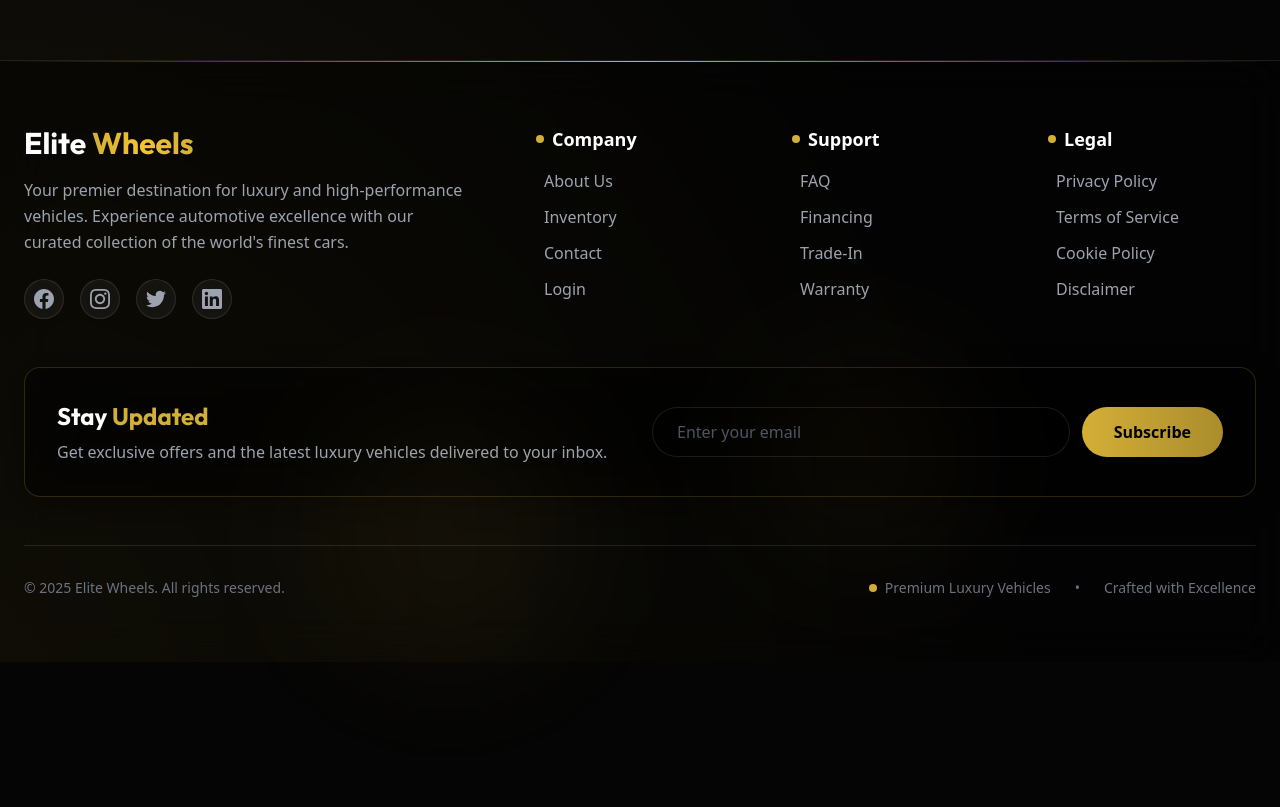
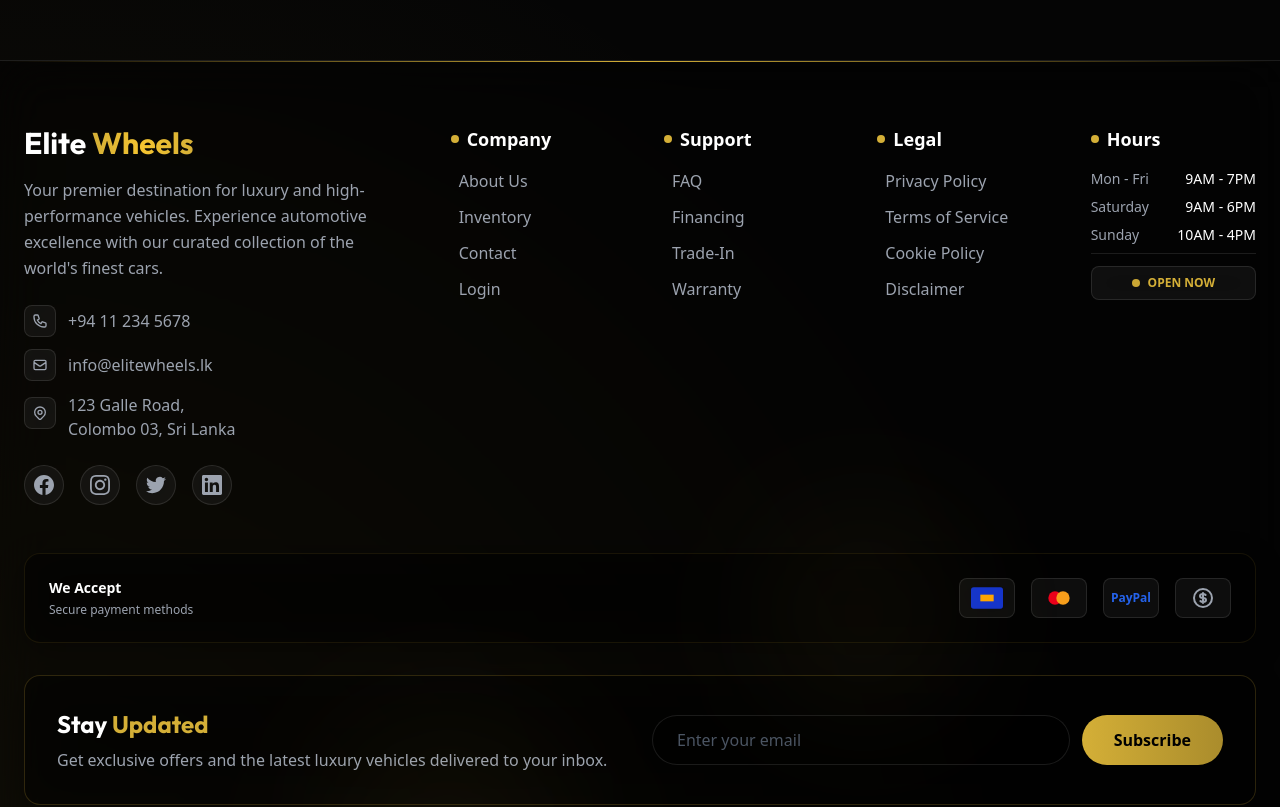
Before and after one commit to RavinduWanasinghe0524/Elite-wheels-next, a Next.js app: page /about in a window 1280 px wide. Shown: the part 2580-3387 px from the top of the page. Before the commit the page ends 3242 px from the top, so only its background shows below. Built offline with nearby package versions, Linux system fonts and the light colour scheme.

Commit message:
feat: add new Footer component with navigation, social links, and contact information.

```diff
--- a/components/Footer.tsx
+++ b/components/Footer.tsx
@@ -41,7 +41,7 @@ export default function Footer() {
 
       <div className="container mx-auto px-6 py-16">
         {/* Main Footer Content */}
-        <div className="grid grid-cols-1 md:grid-cols-2 lg:grid-cols-5 gap-12 mb-12">
+        <div className="grid grid-cols-1 md:grid-cols-2 lg:grid-cols-6 gap-12 mb-12">
           {/* Brand Section */}
           <div className="lg:col-span-2">
             <motion.div
@@ -57,9 +57,40 @@ export default function Footer() {
                 Experience automotive excellence with our curated collection of the world's finest cars.
               </p>
 
+              {/* Contact Information */}
+              <div className="space-y-3 mb-6">
+                <a href="tel:+94112345678" className="flex items-center gap-3 text-gray-400 hover:text-gold transition-colors group">
+                  <div className="w-8 h-8 rounded-lg glass flex items-center justify-center group-hover:border-gold/50">
+                    <svg className="w-4 h-4" fill="none" stroke="currentColor" viewBox="0 0 24 24">
+                      <path strokeLinecap="round" strokeLinejoin="round" strokeWidth={2} d="M3 5a2 2 0 012-2h3.28a1 1 0 01.948.684l1.498 4.493a1 1 0 01-.502 1.21l-2.257 1.13a11.042 11.042 0 005.516 5.516l1.13-2.257a1 1 0 011.21-.502l4.493 1.498a1 1 0 01.684.949V19a2 2 0 01-2 2h-1C9.716 21 3 14.284 3 6V5z" />
+                    </svg>
+                  </div>
+                  <span>+94 11 234 5678</span>
+                </a>
+
+                <a href="mailto:info@elitewheels.lk" className="flex items-center gap-3 text-gray-400 hover:text-gold transition-colors group">
+                  <div className="w-8 h-8 rounded-lg glass flex items-center justify-center group-hover:border-gold/50">
+                    <svg className="w-4 h-4" fill="none" stroke="currentColor" viewBox="0 0 24 24">
+                      <path strokeLinecap="round" strokeLinejoin="round" strokeWidth={2} d="M3 8l7.89 5.26a2 2 0 002.22 0L21 8M5 19h14a2 2 0 002-2V7a2 2 0 00-2-2H5a2 2 0 00-2 2v10a2 2 0 002 2z" />
+                    </svg>
+                  </div>
+                  <span>info@elitewheels.lk</span>
+                </a>
+
+                <div className="flex items-start gap-3 text-gray-400">
+                  <div className="w-8 h-8 rounded-lg glass flex items-center justify-center mt-1">
+                    <svg className="w-4 h-4" fill="none" stroke="currentColor" viewBox="0 0 24 24">
+                      <path strokeLinecap="round" strokeLinejoin="round" strokeWidth={2} d="M17.657 16.657L13.414 20.9a1.998 1.998 0 01-2.827 0l-4.244-4.243a8 8 0 1111.314 0z" />
+                      <path strokeLinecap="round" strokeLinejoin="round" strokeWidth={2} d="M15 11a3 3 0 11-6 0 3 3 0 016 0z" />
+                    </svg>
+                  </div>
+                  <span>123 Galle Road,<br />Colombo 03, Sri Lanka</span>
+                </div>
+              </div>
+
               {/* Social Links */}
               <div className="flex gap-4">
-                {socialLinks.map((social, index) => (
+                {socialLinks.map((social) => (
                   <motion.a
                     key={social.name}
                     href={social.href}
@@ -145,7 +176,80 @@ export default function Footer() {
               ))}
             </ul>
           </motion.div>
+
+          {/* Business Hours */}
+          <motion.div
+            initial={{ opacity: 0, y: 20 }}
+            whileInView={{ opacity: 1, y: 0 }}
+            viewport={{ once: true }}
+            transition={{ delay: 0.4 }}
+          >
+            <h4 className="text-lg font-bold text-white mb-4 flex items-center gap-2">
+              <span className="w-2 h-2 bg-gold rounded-full" />
+              Hours
+            </h4>
+            <ul className="space-y-2 text-sm">
+              <li className="flex justify-between text-gray-400">
+                <span>Mon - Fri</span>
+                <span className="text-white">9AM - 7PM</span>
+              </li>
+              <li className="flex justify-between text-gray-400">
+                <span>Saturday</span>
+                <span className="text-white">9AM - 6PM</span>
+              </li>
+              <li className="flex justify-between text-gray-400">
+                <span>Sunday</span>
+                <span className="text-white">10AM - 4PM</span>
+              </li>
+              <li className="pt-3 border-t border-white/10">
+                <div className="glass px-3 py-2 rounded-lg text-center">
+                  <div className="flex items-center justify-center gap-2 text-gold text-xs font-bold">
+                    <span className="w-2 h-2 bg-gold rounded-full animate-pulse" />
+                    OPEN NOW
+                  </div>
+                </div>
+              </li>
+            </ul>
+          </motion.div>
         </div>
+
+        {/* Payment Methods */}
+        <motion.div
+          initial={{ opacity: 0, y: 20 }}
+          whileInView={{ opacity: 1, y: 0 }}
+          viewport={{ once: true }}
+          className="glass-card p-6 rounded-2xl border border-gold/10 mb-8"
+        >
+          <div className="flex flex-col md:flex-row items-center justify-between gap-4">
+            <div>
+              <h4 className="text-sm font-bold text-white mb-1">We Accept</h4>
+              <p className="text-xs text-gray-400">Secure payment methods</p>
+            </div>
+            <div className="flex items-center gap-4 flex-wrap justify-center">
+              {/* Payment Method Icons */}
+              <div className="w-14 h-10 glass rounded-lg flex items-center justify-center border border-white/10 hover:border-gold/30 transition-colors">
+                <svg className="w-8 h-8 text-blue-600" viewBox="0 0 48 32" fill="currentColor">
+                  <rect width="48" height="32" rx="4" fill="#1434CB"/>
+                  <rect x="14" y="11" width="20" height="10" fill="#FFA500"/>
+                </svg>
+              </div>
+              <div className="w-14 h-10 glass rounded-lg flex items-center justify-center border border-white/10 hover:border-gold/30 transition-colors">
+                <svg className="w-8 h-8" viewBox="0 0 48 32" fill="none">
+                  <circle cx="18" cy="16" r="10" fill="#EB001B"/>
+                  <circle cx="30" cy="16" r="10" fill="#F79E1B"/>
+                </svg>
+              </div>
+              <div className="w-14 h-10 glass rounded-lg flex items-center justify-center border border-white/10 hover:border-gold/30 transition-colors">
+                <span className="text-xs font-bold text-blue-600">PayPal</span>
+              </div>
+              <div className="w-14 h-10 glass rounded-lg flex items-center justify-center border border-white/10 hover:border-gold/30 transition-colors">
+                <svg className="w-6 h-6 text-gray-400" fill="none" stroke="currentColor" viewBox="0 0 24 24">
+                  <path strokeLinecap="round" strokeLinejoin="round" strokeWidth={2} d="M12 8c-1.657 0-3 .895-3 2s1.343 2 3 2 3 .895 3 2-1.343 2-3 2m0-8c1.11 0 2.08.402 2.599 1M12 8V7m0 1v8m0 0v1m0-1c-1.11 0-2.08-.402-2.599-1M21 12a9 9 0 11-18 0 9 9 0 0118 0z" />
+                </svg>
+              </div>
+            </div>
+          </div>
+        </motion.div>
 
         {/* Newsletter Section */}
         <motion.div
```
